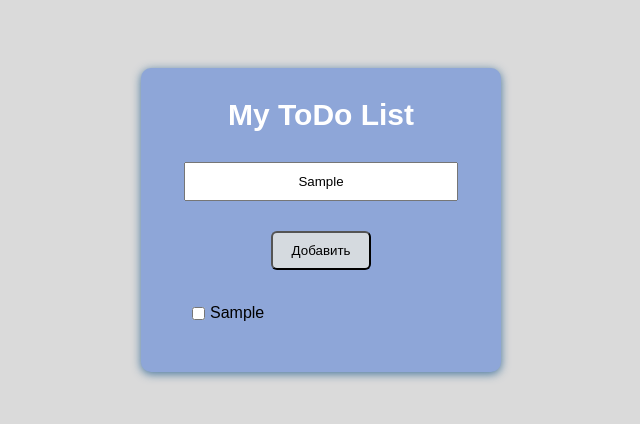
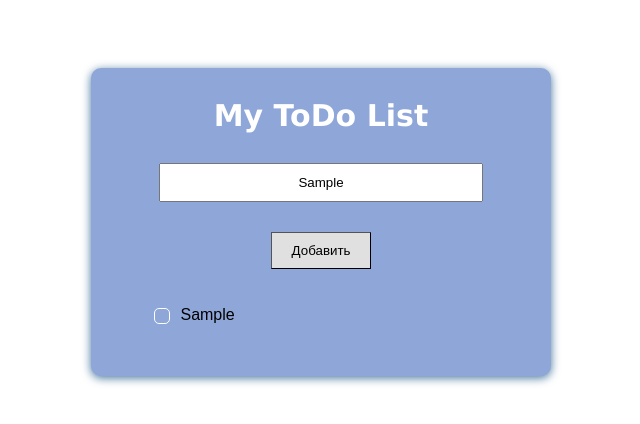
Before and after one commit to avsinitsina/myTodoList, a plain HTML site: page index.html in a window 1280 px wide. Both pictures are taken after typing "Sample" into the empty fields and a click on the button "Добавить". Shown: the whole page, without its empty margins (319-959 px from the left). Drawn offline with Linux system fonts and the light colour scheme.

Commit message:
Fix of event bug

```diff
--- a/index.html
+++ b/index.html
@@ -12,13 +12,9 @@
         <div class="todoList">
              <h1>My ToDo List</h1>
             <div class="createNewTask">
-                <div class="b1">
-                    <input type="text" class="message" placeholder="Задача">
-                </div>
-                <div class="b2">
-                    <button class="add">Добавить</button>
-                </div>
+                <input type="text" class="message" placeholder="Задача">
 
+                <button class="add">Добавить</button>
             </div>
 
             <div class="wrapper">
--- a/script.js
+++ b/script.js
@@ -16,7 +16,7 @@ let message = document.querySelector(".message"),
             important: false
         };
 
-        console.log(newToDo);
+        //console.log(newToDo);
         taskList.push(newToDo);
         displayList();
         localStorage.setItem('todo', JSON.stringify(taskList));
@@ -28,21 +28,18 @@ let message = document.querySelector(".message"),
         taskList.forEach(function(item, i){
             ttask += `
             <li>
-            <input type='checkbox' id='item_${i} ${item.checked ? 'checked' : ''}>
+            <input type='checkbox' id='item_${i}' ${item.checked ? 'checked' : ''}>
             <label for='item_${i}'>${item.task}</label>
             </li>
             `;
-            console.log(item);
             ulToDo.innerHTML = ttask;
         })
     }
 
-    FIXME:
-    todo.addEventListener('change', function(event){
+    ulToDo.addEventListener('change', function(event){
         let idInput = event.target.getAttribute('id');
         let forLabel = ulToDo.querySelector('[for='+ idInput +']');
         let valueLabel = forLabel.innerHTML;
-
         taskList.forEach(function(item){
             if(item.task === valueLabel){
                 item.checked = !item.checked;
--- a/style.css
+++ b/style.css
@@ -1,5 +1,5 @@
 body{
-    background-color: rgb(218, 218, 218);
+    background-color: white;
     font-family: sans-serif;
     -webkit-box-sizing: content-box;
     box-sizing: content-box;
@@ -16,7 +16,7 @@ body{
 }
 
 .todoList{
-    max-width: 300px;
+    max-width: 400px;
     display: block;
     margin: 0 auto 40px;
     background-color: rgb(142, 166, 216);
@@ -32,6 +32,7 @@ h1{
     margin-bottom: 30px;
     color: white;
     font-size: 30px;
+    font-family: Verdana, Geneva, Tahoma, sans-serif
 }
 
 .createNewTask{
@@ -40,7 +41,7 @@ h1{
 }
 
 input[type=text]{
-    width: 250px;
+    width: 300px;
     padding: 10px;
     text-align: center;
 }
@@ -50,8 +51,9 @@ button{
     width: 100px;
     padding: 10px;
     cursor: pointer;
-    border-radius: 6px;
-    background-color: #d5dadf;
+    background-color: rgb(224, 224, 224);
+    border-width: 1px;
+
 }
 
 .taskList{
@@ -64,11 +66,11 @@ button{
 }
 
 .taskList li:not(:last-child){
-    border-bottom: 1px solid #000;
+    border-bottom: 1px solid rgb(116, 138, 187);
 }
 
 input[type=checkbox]{
-    opacity: 1;
+    opacity: 0;
     position: absolute;
     background-color: #46769e;
 }
@@ -79,13 +81,17 @@ input[type=checkbox], label{
     cursor: pointer;
     margin: 5px;
     position: relative;
+    padding-left: 0px;
+    padding-right: 0px;
+    margin-left: 0px;
+    margin-right: 0px;
 }
 
 input[type=checkbox] + label:before{
     content: '';
-    background: rgb(235, 149, 223);
+    background: rgb(142, 166, 216);
     border-radius: 5px;
-    border: 2px solid #ddd;
+    border: 1px solid #fff;
     display: inline-block;
     vertical-align: middle;
     width: 10px;
@@ -100,11 +106,11 @@ input[type=checkbox]:checked + label:before{
     display: inline-block;
     width: 1px;
     height: 5px;
-    border: solid blue;
+    border: solid #fff;
     border-width: 0 3px 3px 0;
     transform: rotate(45deg);
     -webkit-transform: rotate(45deg);
     -ms-transform: rotate(45deg);
     border-radius: 0;
-    margin: 0 15px 5px 5px;
+    margin: 0 13px 5px 5px;
 }
```
